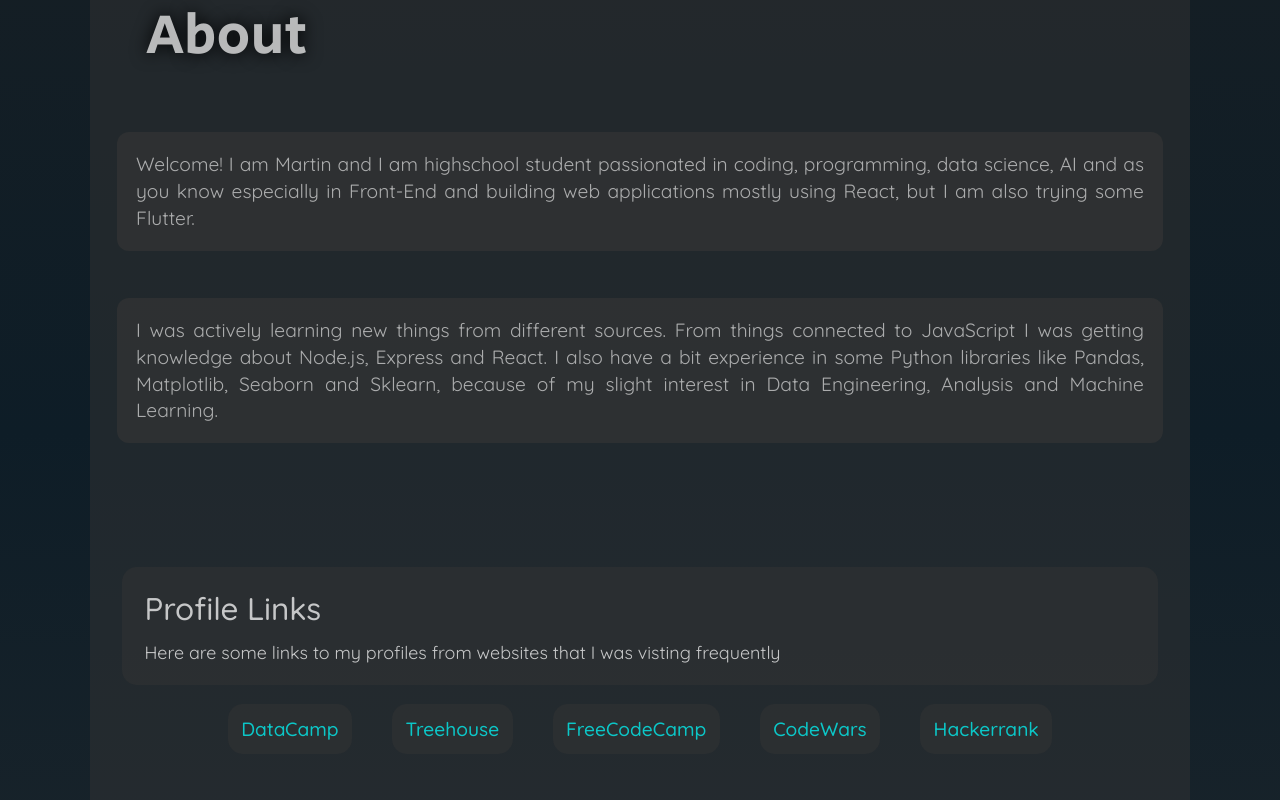
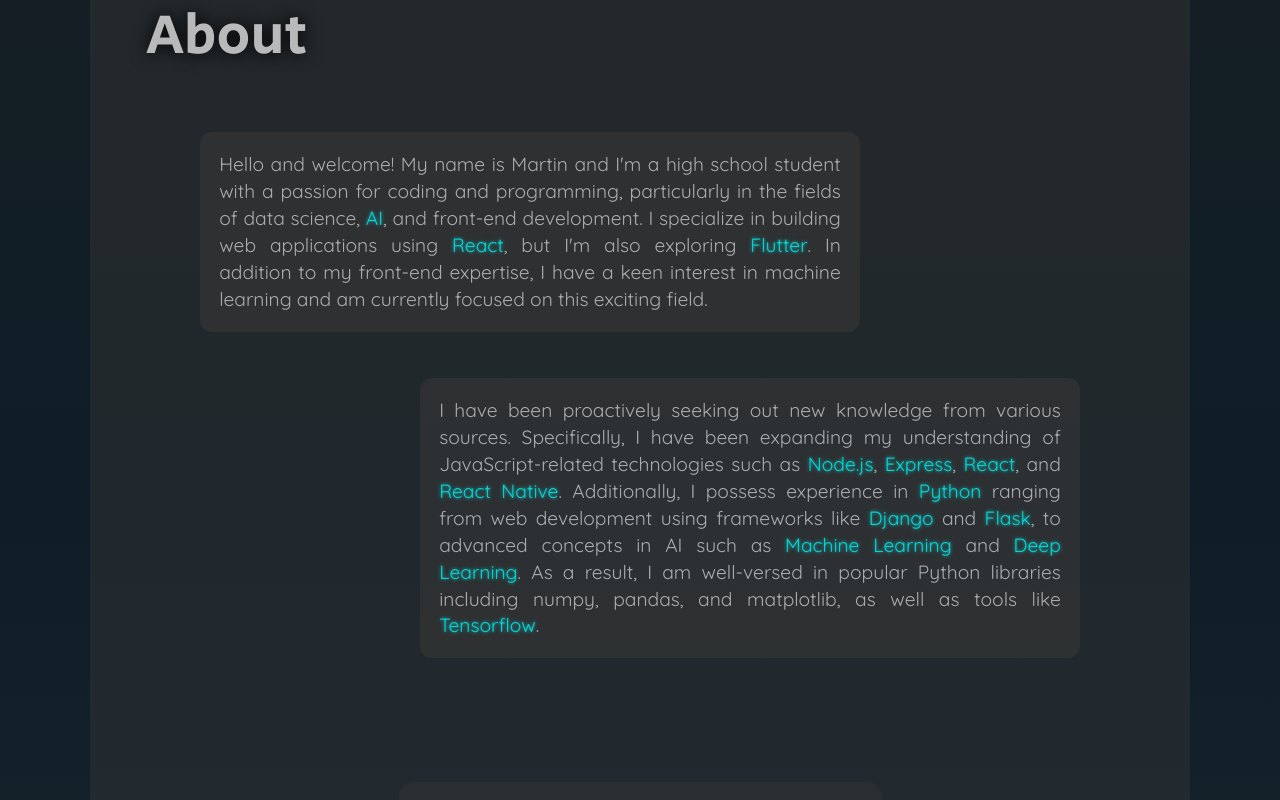
Before and after one commit to mweglowski/old_portfolio, a React (Create React App) app: page / in a window 1280 px wide. Shown: the part 860-1660 px from the top of the page. Built offline with nearby package versions, Linux system fonts and the light colour scheme.

Commit message:
style and content changes

```diff
--- a/src/components/About/About.js
+++ b/src/components/About/About.js
@@ -6,17 +6,10 @@
     <section className={classes.section} ref={ref}>
       <div className={classes.sectionTitle}>About</div>
       <article className={classes.personalDescription}>
-        Welcome! I am Martin and I am highschool student passionated in coding,
-        programming, data science, AI and as you know especially in Front-End
-        and building web applications mostly using React, but I am also trying
-        some Flutter.
+      Hello and welcome! My name is Martin and I'm a high school student with a passion for coding and programming, particularly in the fields of data science, <span className={classes.technology}>AI</span>, and front-end development. I specialize in building web applications using <span className={classes.technology}>React</span>, but I'm also exploring <span className={classes.technology}>Flutter</span>. In addition to my front-end expertise, I have a keen interest in machine learning and am currently focused on this exciting field.
       </article>
       <article className={classes.personalDescription}>
-        I was actively learning new things from different sources. From things
-        connected to JavaScript I was getting knowledge about Node.js, Express
-        and React. I also have a bit experience in some Python libraries like
-        Pandas, Matplotlib, Seaborn and Sklearn, because of my slight interest
-        in Data Engineering, Analysis and Machine Learning.
+      I have been proactively seeking out new knowledge from various sources. Specifically, I have been expanding my understanding of JavaScript-related technologies such as <span className={classes.technology}>Node.js</span>, <span className={classes.technology}>Express</span>, <span className={classes.technology}>React</span>, and <span className={classes.technology}>React Native</span>. Additionally, I possess experience in <span className={classes.technology}>Python</span> ranging from web development using frameworks like <span className={classes.technology}>Django</span> and <span className={classes.technology}>Flask</span>, to advanced concepts in AI such as <span className={classes.technology}>Machine Learning</span> and <span className={classes.technology}>Deep Learning</span>. As a result, I am well-versed in popular Python libraries including numpy, pandas, and matplotlib, as well as tools like <span className={classes.technology}>Tensorflow</span>.
       </article>
 
       <div className={classes.websites}>
--- a/src/components/About/About.module.css
+++ b/src/components/About/About.module.css
@@ -92,3 +92,32 @@
 	left: 10px;
 	z-index: 5;
 } */
+
+.technology {
+  font-family: 'Quicksand', 'sans-serif';
+  color: #00ffffbb;
+  text-shadow: 0 0 .2em #00ffffbb;
+}
+
+
+@media screen and (min-width: 600px) {
+  .personalDescription {
+    width: 60%;
+    margin-left: 30%;
+  }
+  .personalDescription:nth-child(2) {
+    margin-left: 10%;
+  }
+
+  .websites {
+    margin-left: auto;
+    margin-right: auto;
+    width: 70%;
+  }
+}
+
+@media screen and (min-width: 700px) {
+  .websites {
+    width: 483px;
+  }
+}
--- a/src/components/Home/Home.css
+++ b/src/components/Home/Home.css
@@ -58,7 +58,7 @@
   overflow: hidden;
 }
 .title-profession::before {
-  content: "Front-End Developer";
+  content: "Front-End & AI Enthusiast";
   position: relative;
 
   font-family: 'Quicksand', Tahoma;
--- a/src/index.css
+++ b/src/index.css
@@ -9,6 +9,7 @@
   padding: 0;
   scroll-behavior: smooth;
   font-family: "Secular One", "Verdana";
+  transition: 1s;
 }
 
 body {
```
